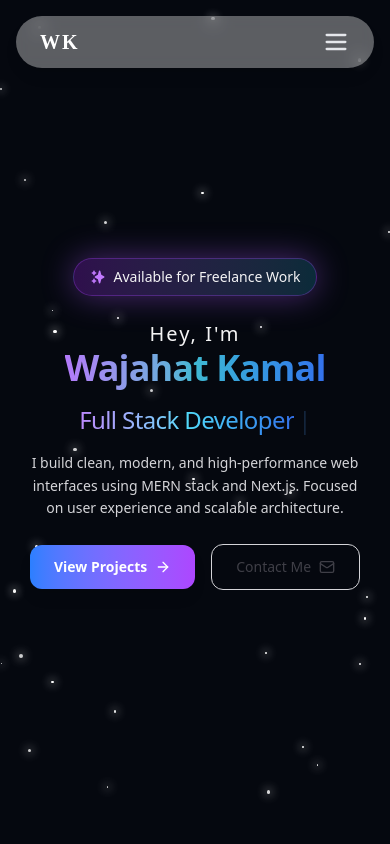
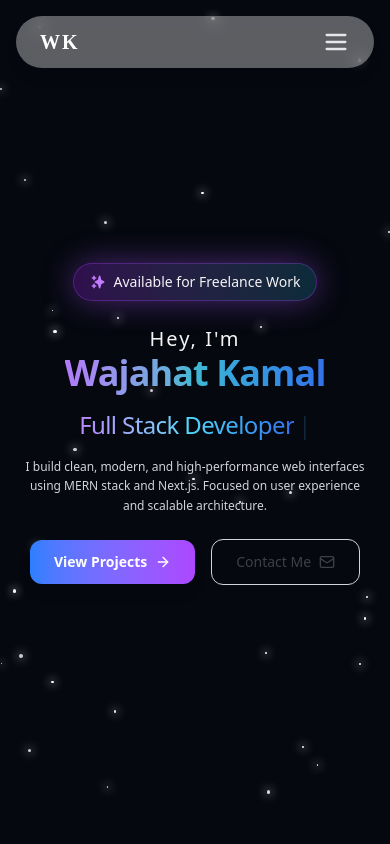
Before and after one commit to wajahat-kamal/Dev-Portfolio, a React (Vite) app: page / in a window 390 px wide. Shown: the top 844 px of the page. Built offline with nearby package versions, Linux system fonts and the light colour scheme.

Commit message:
Refine HeroSection text styling: adjust font size for better readability and responsiveness across different screen sizes.

```diff
--- a/src/components/HeroSection.jsx
+++ b/src/components/HeroSection.jsx
@@ -88,7 +88,7 @@ export default function HeroSection() {
         <motion.p
           {...fadeUp}
           transition={{ delay: 0.4 }}
-          className="mx-auto mt-4 max-w-sm md:max-w-xl text-sm leading-relaxed text-zinc-300"
+          className="mx-auto mt-4 max-w-sm md:max-w-xl text-xs sm:text-sm leading-relaxed text-zinc-300"
         >
           I build clean, modern, and high-performance web interfaces using MERN
           stack and Next.js. Focused on user experience and scalable
```
